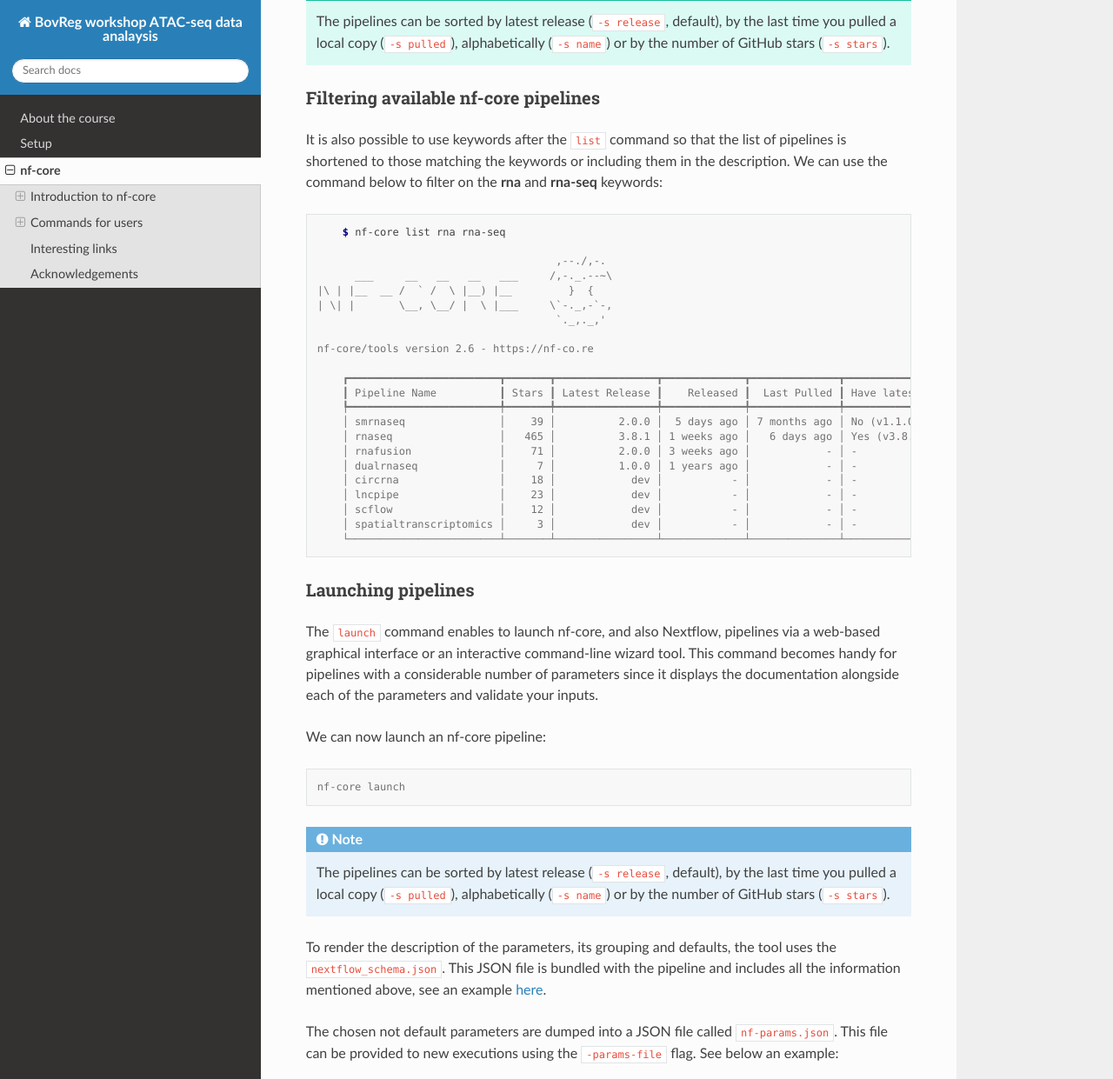
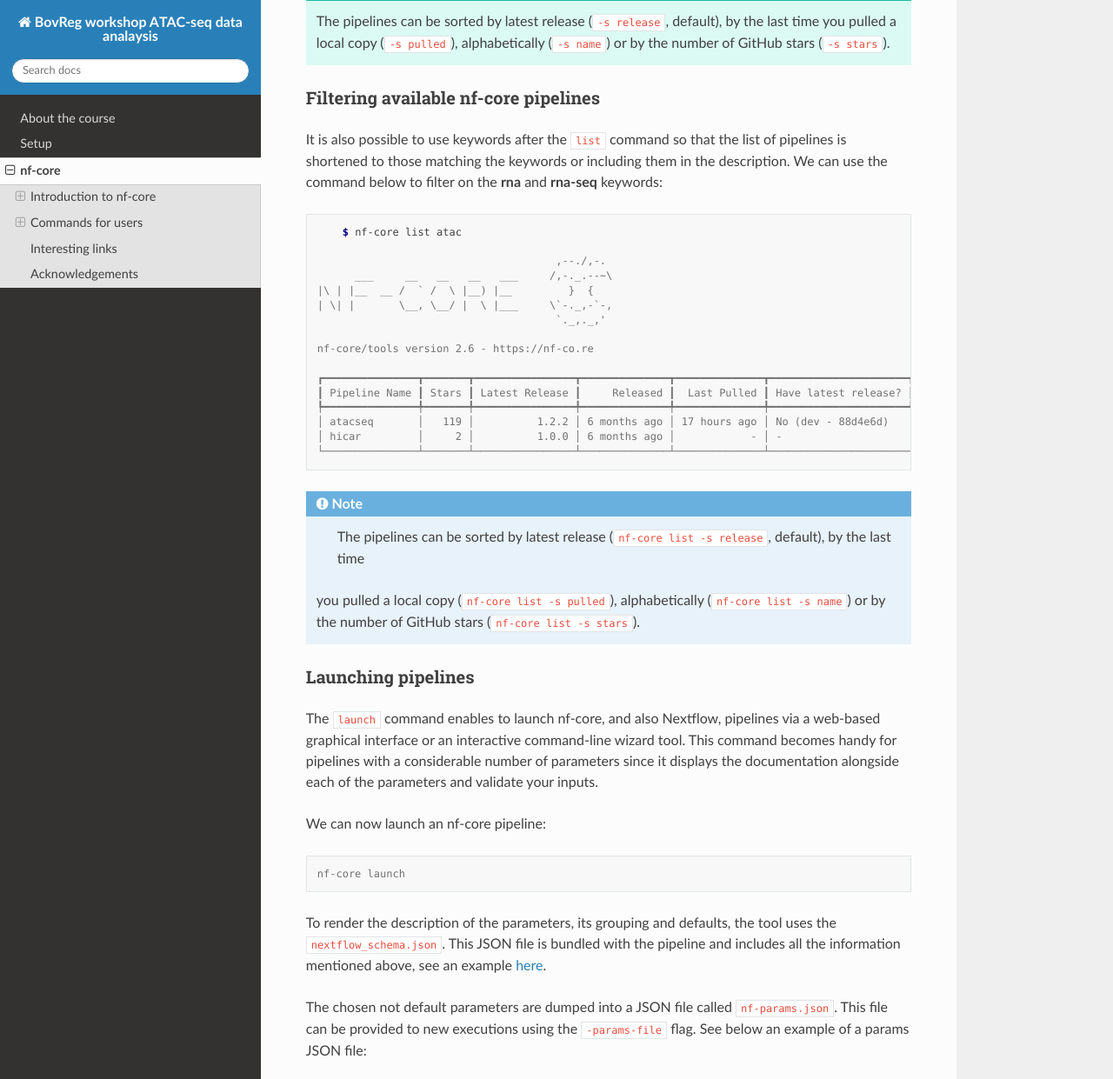
Before and after one commit to BovReg/atacseq-workshop-limoges, a Sphinx documentation site: the page built from docs/nf-core.rst, in a window 1280 px wide and 1400 px high, scrolled down 4526 px, cut to the strip 0-1241 px from the top of the window. Shown: the whole strip at 87% size. Built offline with Sphinx 7.4.7 and the Read the Docs theme 2.0.0, drawn with Linux system fonts in a browser that asks for light colours; pages that are not in the unit, such as notebooks, are missing from menus; some of the changed text lies outside the part shown.

Commit message:
Complete nf-core part

```diff
--- a/docs/nf-core.rst
+++ b/docs/nf-core.rst
@@ -195,7 +195,7 @@
 
 .. code-block:: console
 
-	$ nf-core list rna rna-seq
+	$ nf-core list atac
 
                                           ,--./,-.
           ___     __   __   __   ___     /,-._.--~\
@@ -205,18 +205,17 @@
 
     nf-core/tools version 2.6 - https://nf-co.re
 
-	┏━━━━━━━━━━━━━━━━━━━━━━━━┳━━━━━━━┳━━━━━━━━━━━━━━━━┳━━━━━━━━━━━━━┳━━━━━━━━━━━━━━┳━━━━━━━━━━━━━━━━━━━━━━┓
-	┃ Pipeline Name          ┃ Stars ┃ Latest Release ┃    Released ┃  Last Pulled ┃ Have latest release? ┃
-	┡━━━━━━━━━━━━━━━━━━━━━━━━╇━━━━━━━╇━━━━━━━━━━━━━━━━╇━━━━━━━━━━━━━╇━━━━━━━━━━━━━━╇━━━━━━━━━━━━━━━━━━━━━━┩
-	│ smrnaseq               │    39 │          2.0.0 │  5 days ago │ 7 months ago │ No (v1.1.0)          │
-	│ rnaseq                 │   465 │          3.8.1 │ 1 weeks ago │   6 days ago │ Yes (v3.8.1)         │
-	│ rnafusion              │    71 │          2.0.0 │ 3 weeks ago │            - │ -                    │
-	│ dualrnaseq             │     7 │          1.0.0 │ 1 years ago │            - │ -                    │
-	│ circrna                │    18 │            dev │           - │            - │ -                    │
-	│ lncpipe                │    23 │            dev │           - │            - │ -                    │
-	│ scflow                 │    12 │            dev │           - │            - │ -                    │
-	│ spatialtranscriptomics │     3 │            dev │           - │            - │ -                    │
-	└────────────────────────┴───────┴────────────────┴─────────────┴──────────────┴──────────────────────┘
+    ┏━━━━━━━━━━━━━━━┳━━━━━━━┳━━━━━━━━━━━━━━━━┳━━━━━━━━━━━━━━┳━━━━━━━━━━━━━━┳━━━━━━━━━━━━━━━━━━━━━━┓
+    ┃ Pipeline Name ┃ Stars ┃ Latest Release ┃     Released ┃  Last Pulled ┃ Have latest release? ┃
+    ┡━━━━━━━━━━━━━━━╇━━━━━━━╇━━━━━━━━━━━━━━━━╇━━━━━━━━━━━━━━╇━━━━━━━━━━━━━━╇━━━━━━━━━━━━━━━━━━━━━━┩
+    │ atacseq       │   119 │          1.2.2 │ 6 months ago │ 17 hours ago │ No (dev - 88d4e6d)   │
+    │ hicar         │     2 │          1.0.0 │ 6 months ago │            - │ -                    │
+    └───────────────┴───────┴────────────────┴──────────────┴──────────────┴──────────────────────┘
+
+.. note::
+	The pipelines can be sorted by latest release (``nf-core list -s release``, default), by the last time
+    you pulled a local copy (``nf-core list -s pulled``), alphabetically (``nf-core list -s name``) or by the
+    number of GitHub stars (``nf-core list -s stars``).
 
 .. Pulling pipelines
 .. -----------------
@@ -243,42 +242,17 @@
 
 	nf-core launch
 
-.. note::
-	The pipelines can be sorted by latest release (``-s release``, default), by the last time you pulled a local copy
-	(``-s pulled``), alphabetically (``-s name``) or by the number of GitHub stars (``-s stars``).
-
 To render the description of the parameters, its grouping and defaults, the tool uses the ``nextflow_schema.json``. This
-JSON file is bundled with the pipeline and includes all the information mentioned above, see an example `here <https://github.com/nf-core/rnaseq/blob/03d17893618c44075e4c91d83dc0e72b58f6f0f7/nextflow_schema.json>`__.
+JSON file is bundled with the pipeline and includes all the information mentioned above, see an example `here <https://github.com/nf-core/atacseq/blob/master/nextflow_schema.json>`__.
 
 The chosen not default parameters are dumped into a JSON file called ``nf-params.json``. This file can be provided to new
-executions using the ``-params-file`` flag. See below an example:
+executions using the ``-params-file`` flag. See below an example of a params JSON file:
 
 .. literalinclude:: ../nf-core/examples/nf-params.json
 	:language: json
 
 It is a good practice in terms of reproducibility to explicitly indicate the version (revision) of the pipeline that
-you want to use, this can be indicated using the ``-r`` flag e.g. ``nf-core launch rnaseq -r 3.8.1``.
-
-Exercise
-********
-
-Pull version ``3.8.1`` of the nf-core/rnaseq pipeline, run it using the ``nf-core launch`` command and produce the ``nf-params.json``.
-
-.. raw:: html
-
-	<details>
-	<summary><a>Solution</a></summary>
-
-.. code-block:: console
-
-	nextflow pull nf-core/rnaseq -r 3.8.1
-	nf-core launch rnaseq -r 3.8.1
-
-.. raw:: html
-
-	</details>
-|
-
+you want to use, this can be indicated using the ``-r`` flag e.g. ``nf-core launch atacseq -params-file nf-params.json -r 1.2.2``.
 
 nf-core configs and profiles
 ----------------------------
@@ -288,7 +262,8 @@
 
 We have already introduced Nextflow configuration files and profiles during the course. Config files are used by
 nf-core pipelines to specify the computational requirements of the pipeline, define custom parameters and set which
-software management system to be used (Docker, Singularity or Conda). As an example take a look to the `base.config <https://github.com/nf-core/smrnaseq/blob/master/conf/base.config>`__
+software management system to be used (Docker, Singularity or Conda). As an example take a look to the
+`base.config <https://github.com/nf-core/atacseq/blob/88d4e6d84612ca0ab8161ebbe9b29408c0c90144/conf/base.config#L2-L63>`__
 that is used to set sensible defaults for the computational resources needed by the pipeline.
 
 nf-core core profiles
@@ -372,14 +347,14 @@
 
 All nf-core pipelines include a special configuration named ``test``. This configuration defines all the files and parameters to test
 all pipeline functionality with a minimal dataset. Thus, although the functionality of the pipeline is maintained often the results
-are not meaningful. As an example, find on the snippet below the test configuration of the `nf-core/rnaseq <https://github.com/nf-core/rnaseq/>`__.
+are not meaningful. As an example, find on the snippet below the test configuration of the `nf-core/atacseq <https://github.com/nf-core/atacseq/>`__.
 pipeline.
 
 .. literalinclude:: ../nf-core/examples/test.config
 	:language: groovy
 
 .. tip::
-	You can find the current version of the above config above `here <https://github.com/nf-core/rnaseq/blob/master/conf/test.config>`__
+	You can find the current version of the nf-core/atacseq ``test.config config`` `here <https://github.com/nf-core/rnaseq/blob/master/conf/test.config>`__
 
 Downloading pipelines
 ---------------------
@@ -400,13 +375,13 @@
 
 .. code-block:: console
 
-	nf-core download rnaseq
+	nf-core download atacseq -r dev
 
 Now we can inspect the structure of the downloaded directory:
 
 .. code-block:: console
 
-	$ tree -L 2 nf-core-rnaseq-3.8.1/
+	$ tree -L 2 nf-core-atacseq-dev/
 
 	nf-core-rnaseq-3.8.1/
 	├── configs
@@ -415,9 +390,9 @@
 	│   ├── nfcore_custom.config
 	│   └── pipeline
 	├── singularity-images
-	│   ├── depot.galaxyproject.org-singularity-bbmap-38.93--he522d1c_0.img
+	│   ├── depot.galaxyproject.org-singularity-ataqv-1.3.0--py39hccc85d7_2.img
 	│   ├── ..truncated..
-	│   └── depot.galaxyproject.org-singularity-umi_tools-1.1.2--py38h4a8c8d9_0.img
+	│   └── depot.galaxyproject.org-singularity-ucsc-bedgraphtobigwig-377--h446ed27_1.img
 	└── workflow
 		├── CHANGELOG.md
 		├── ..truncated..
@@ -432,7 +407,7 @@
 along with software versions of the different tools used, nf-core pipeline version and Nextflow version itself.
 
 Each pipeline provides an example of a MultiQC report from a real execution in the nf-core website. For instance you can find
-the report corresponding to the current version of nf-core/rnaseq `here <https://nf-co.re/rnaseq/results#rnaseq>`__.
+the report corresponding to the current version of nf-core/atacseq `here <https://nf-co.re/atacseq/results#atacseq/>`__.
 
 .. nf-core for developers
 .. ======================
```
Also changed, not shown: 2 other files.
